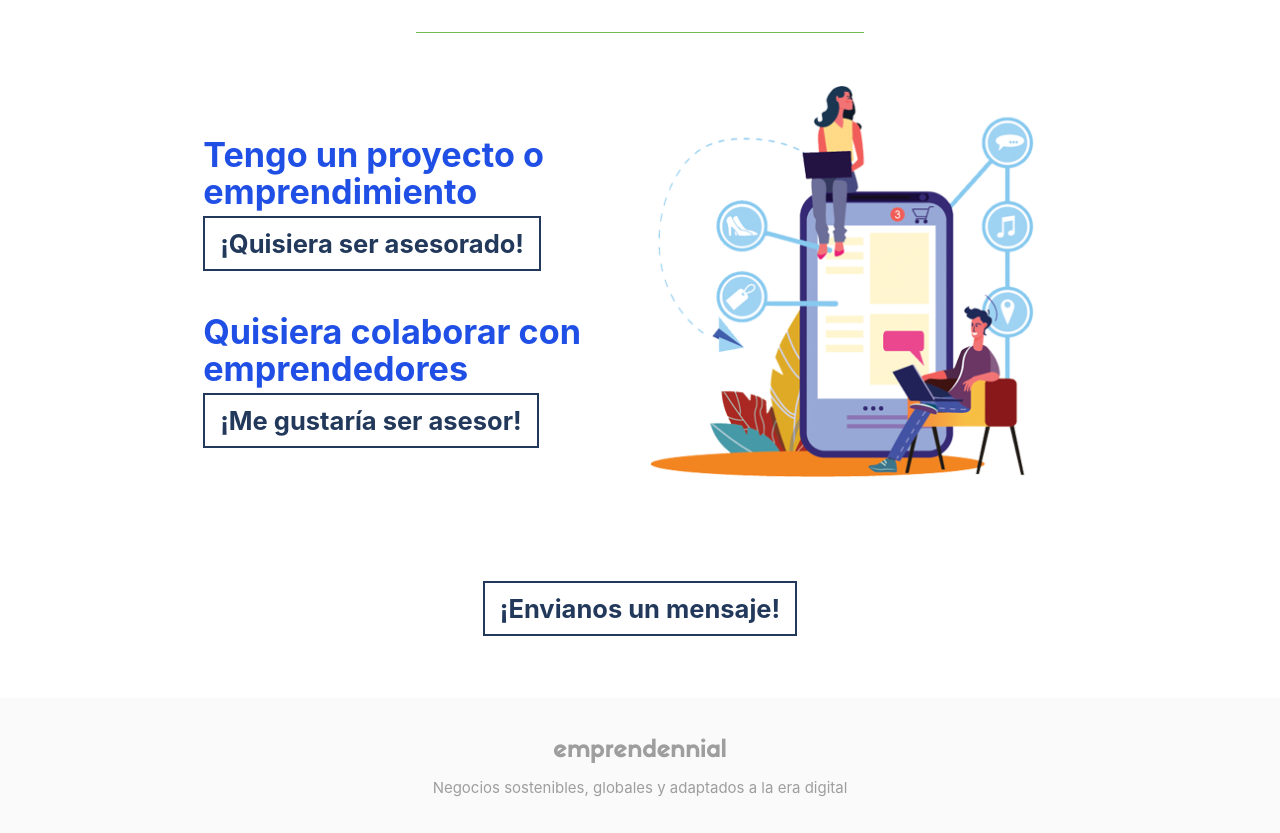
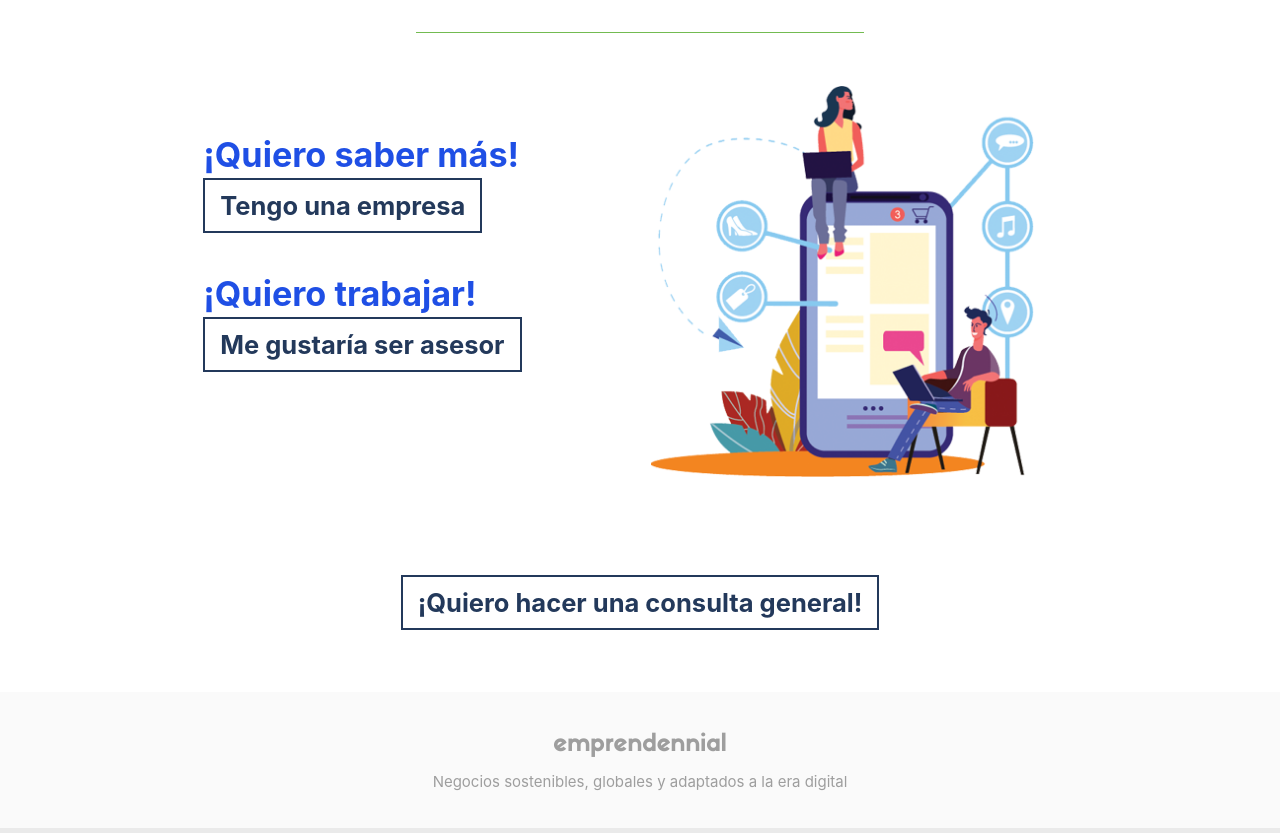
Before and after one commit to LewiSamuel/empreendinal-landing, a React (Create React App) app: page / in a window 1280 px wide. Shown: the part 720-1553 px from the top of the page. Built offline with nearby package versions, Linux system fonts and the light colour scheme.

Commit message:
Cambio textos

```diff
--- a/src/App.js
+++ b/src/App.js
@@ -44,9 +44,19 @@ function App() {
     margin-top: 22px;
 ">
   <div className="col s12 center-align">
-  <img Style="display: inline;/* margin-left: 10px; */" src="022-instagram.svg" alt="insta logo" className="icon-social" />
-  <img Style="display: inline;margin-left: 15px;margin-right: 15px;" src="014-facebook.svg" alt="face logo" className="icon-social" />
-  <img Style="display: inline" src="049-youtube.svg" alt="youtube logo" className="icon-social" />
+
+    <a target="_blank" rel="noopener noreferrer" href="https://www.instagram.com/emprendennial/">
+    <img Style="display: inline;/* margin-left: 10px; */" src="022-instagram.svg" alt="insta logo" className="icon-social" />
+    </a>
+
+    <a target="_blank" rel="noopener noreferrer" href="https://www.facebook.com/emprendennial">
+    <img Style="display: inline;margin-left: 15px;margin-right: 15px;" src="014-facebook.svg" alt="face logo" className="icon-social" />
+    </a>
+
+    <a target="_blank" rel="noopener noreferrer" href="https://www.youtube.com/channel/UCgNnYgTlwyg1AmCp1gW_KyQ">
+    <img Style="display: inline" src="049-youtube.svg" alt="youtube logo" className="icon-social" />
+    </a>
+
     </div>
   </section>
 
@@ -103,24 +113,24 @@ function App() {
             <div className="spacing-v">
               <h4>
                 <b className="color-deafult">
-                  Tengo un proyecto o emprendimiento
+                  ¡Quiero saber más!
                 </b>
               </h4>
               <a
               onClick={() => {window.open("https://forms.gle/zSQcbhTygWNhWwJs6", "", "width=600,height=800")}}
               href="#!"
-              className="modal-trigger button-click-here">¡Quisiera ser asesorado!</a>
+              className="modal-trigger button-click-here">Tengo una empresa</a>
             </div>
 
             <div className="spacing-v">
               <h4>
                 <b className="color-deafult">
-                  Quisiera colaborar con emprendedores
+                  ¡Quiero trabajar!
                 </b>
               </h4>
               <a
               onClick={() => {window.open("https://forms.gle/KzHC4ta6JiYs5VPq5 ", "", "width=600,height=800")}}
-               href="#!" className="modal-trigger button-click-here">¡Me gustaría ser asesor!</a>
+               href="#!" className="modal-trigger button-click-here">Me gustaría ser asesor</a>
             </div>
           </div>
           <div className="col s12 m6">
@@ -134,7 +144,7 @@ function App() {
       <section className="row">
         <div className="col s12 center-align spacing-v">
           <a onClick={() => {window.open("https://forms.gle/fQN1GietpJgAcQgv9", "", "width=600,height=800")}}
-               href="#!" className="modal-trigger button-click-here">¡Envianos un mensaje!</a>
+               href="#!" className="modal-trigger button-click-here">¡Quiero hacer una consulta general!</a>
         </div>
       </section>
 
```
